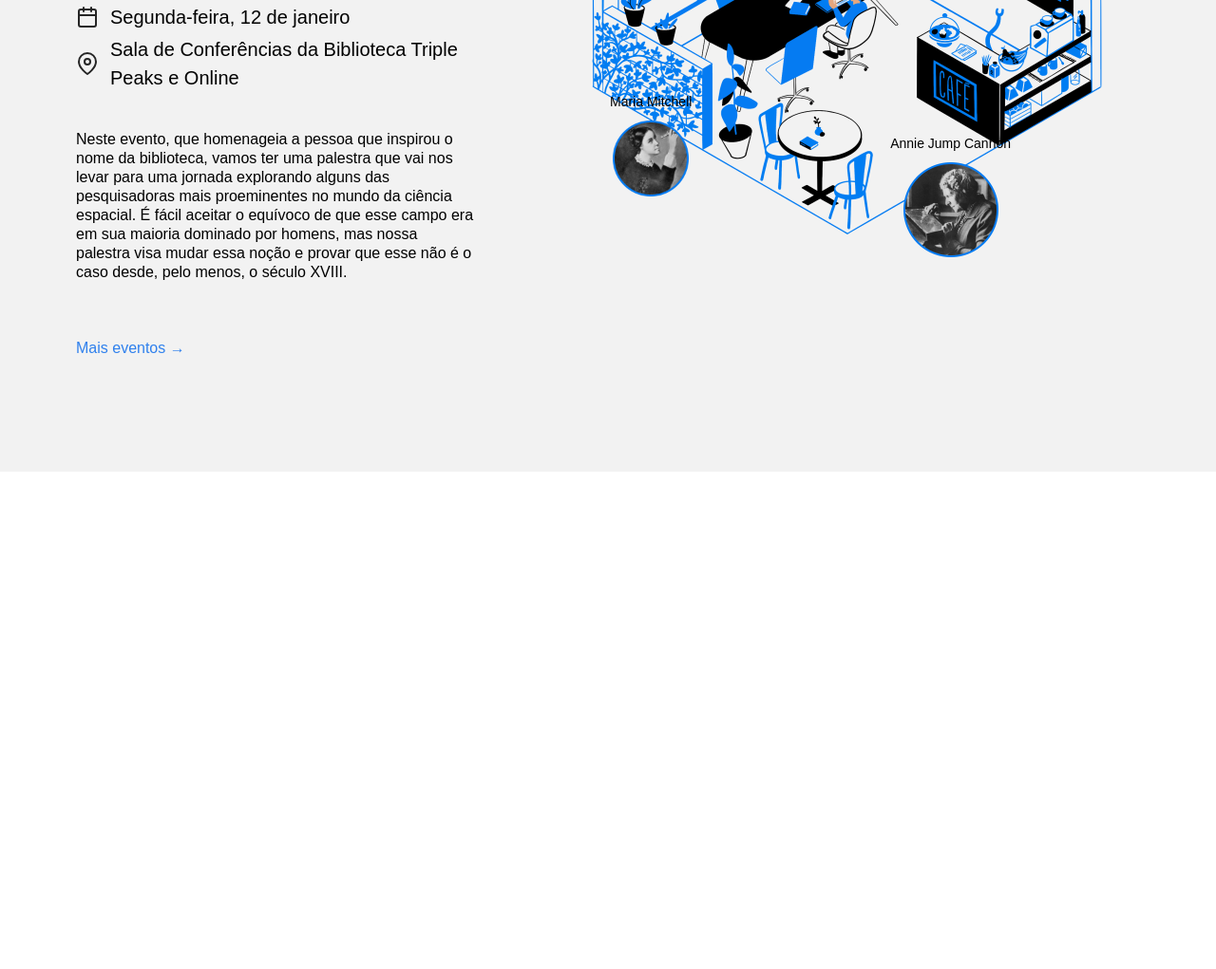
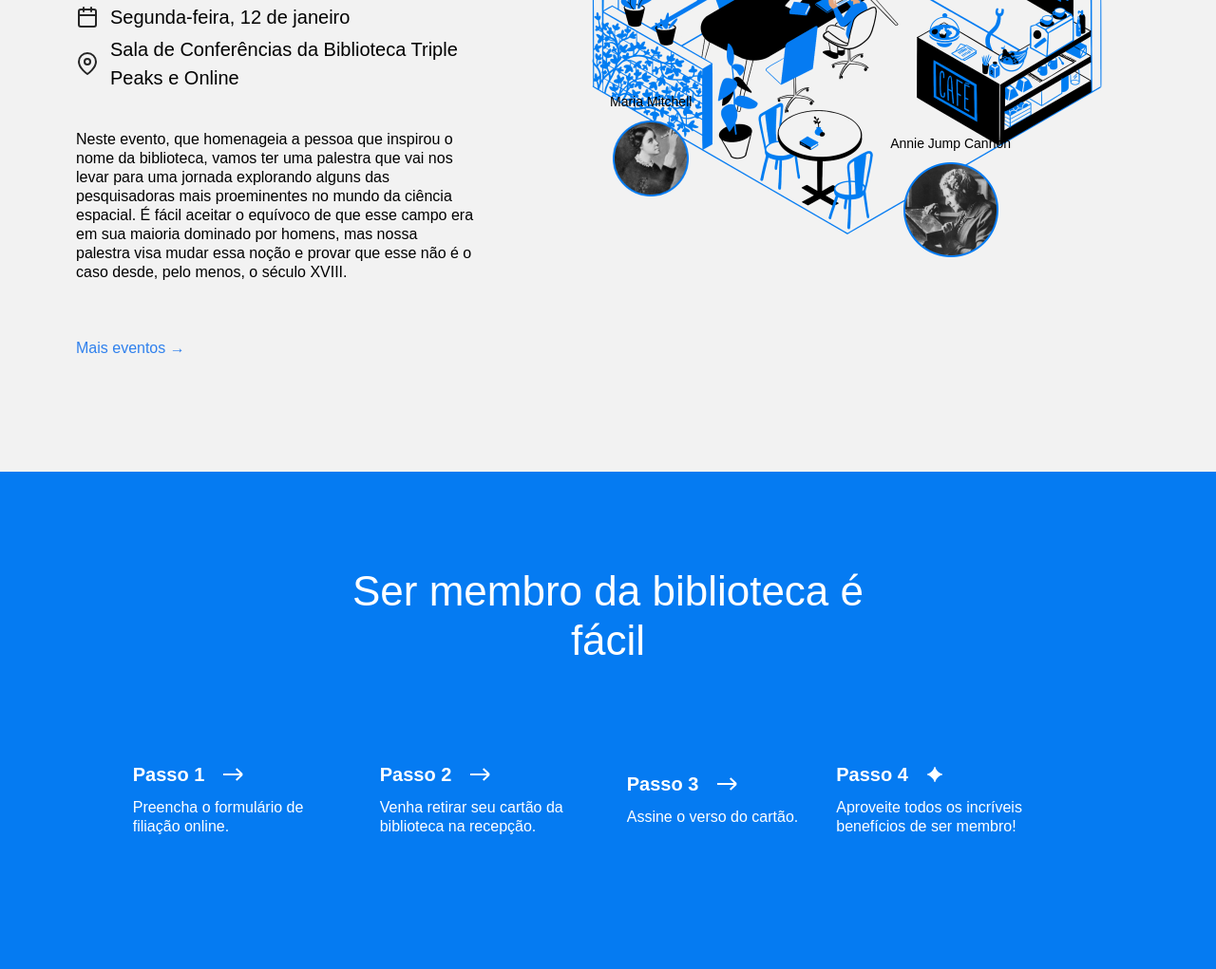
Before and after one commit to AnthonyRossa/web_project_library_pt, a plain HTML site: page index.html in a window 1280 px wide. Shown: the part 2493-3514 px from the top of the page at 95% size. Before the commit the page ends 2990 px from the top, so only its background shows below. Drawn offline with Linux system fonts and the light colour scheme.

Commit message:
classe membros adicionada

```diff
--- a/index.html
+++ b/index.html
@@ -216,6 +216,61 @@
             </div>
           </div>
         </section>
+        <section class="membership">
+          <h2 class="membership__title">Ser membro da biblioteca é fácil</h2>
+          <ul class="membership__steps">
+            <li class="step">
+              <h3 class="step__title">
+                Passo 1
+                <img
+                  src="./images/icon_step_forward.svg"
+                  alt="icon forward"
+                  class="step__icon"
+                />
+              </h3>
+              <p class="step__description">
+                Preencha o formulário de filiação online.
+              </p>
+            </li>
+            <li class="step">
+              <h3 class="step__title">
+                Passo 2
+                <img
+                  src="./images/icon_step_forward.svg"
+                  alt="icon forward"
+                  class="step__icon"
+                />
+              </h3>
+              <p class="step__description">
+                Venha retirar seu cartão da biblioteca na recepção.
+              </p>
+            </li>
+            <li class="step">
+              <h3 class="step__title">
+                Passo 3
+                <img
+                  src="./images/icon_step_forward.svg"
+                  alt="icon forward"
+                  class="step__icon"
+                />
+              </h3>
+              <p class="step__description">Assine o verso do cartão.</p>
+            </li>
+            <li class="step">
+              <h3 class="step__title">
+                Passo 4
+                <img
+                  src="./images/icon_step_finish.svg"
+                  alt="icon finish"
+                  class="step__icon"
+                />
+              </h3>
+              <p class="step__description">
+                Aproveite todos os incríveis benefícios de ser membro!
+              </p>
+            </li>
+          </ul>
+        </section>
       </main>
     </div>
   </body>
--- a/styles/style.css
+++ b/styles/style.css
@@ -288,3 +288,89 @@
   font-size: 14px;
   margin: 0;
 }
+
+.membership {
+  padding: 100px 0 140px;
+  background-color: #057bf2;
+  color: #ffffff;
+}
+
+.membership__title {
+  max-width: 574px;
+  margin: 0 auto;
+  text-align: center;
+  font-size: 44px;
+  font-weight: 500;
+  line-height: 52px;
+}
+
+.membership__steps {
+  list-style-type: none;
+  padding: 0;
+  margin: 100px 0 0;
+  display: flex;
+  align-items: center;
+  justify-content: center;
+}
+
+.step {
+  max-width: 220px;
+  margin-right: 40px;
+}
+
+.step__title {
+  margin: 0;
+  font-size: 20px;
+  line-height: 30px;
+  font-weight: 700;
+  display: flex;
+  align-items: center;
+}
+
+.step__icon {
+  margin-left: 20px;
+}
+
+.step__description {
+  margin: 10px 0 0;
+}
+
+.footer {
+  box-sizing: border-box;
+}
+
+.footer__columns {
+}
+
+.footer__column_content_hours {
+}
+
+.footer__column_content_social {
+}
+
+.footer__logo {
+}
+
+.footer__column-heading {
+}
+
+.footer__list {
+  /* O código abaixo remove os estilos do navegador padrão para listas */
+  list-style-type: none;
+  padding: 0;
+  margin: 0;
+}
+
+.footer__list-item {
+}
+
+.footer__column-link {
+  color: white;
+  text-decoration: none;
+}
+
+.footer__social-icon {
+}
+
+.footer__copyright {
+}
```
